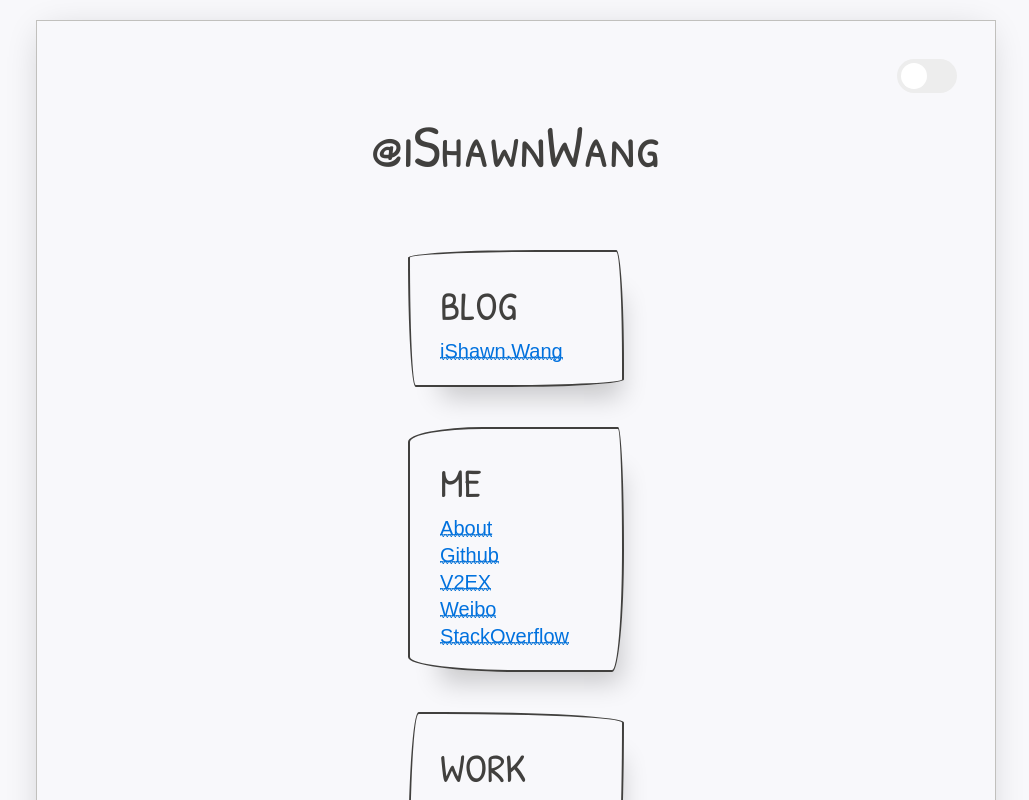
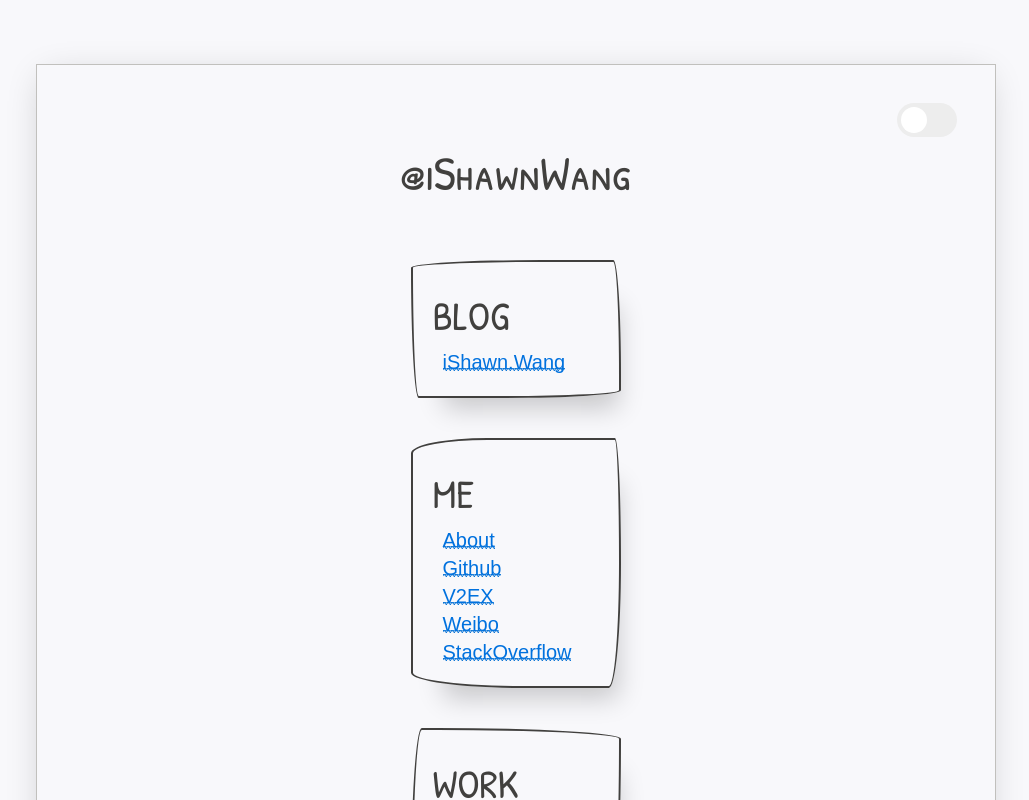
Before and after one commit to iShawnWang/iShawnWang2333, a Next.js app: page / in a window 1280 px wide. Shown: the top 800 px of the page, without its empty margins (124-1153 px from the left). Built offline with nearby package versions, Linux system fonts and the light colour scheme; a web font is replaced by a local one.

Commit message:
chore: media query

```diff
--- a/components/Card.tsx
+++ b/components/Card.tsx
@@ -3,7 +3,7 @@
 import Link from 'next/link'
 
 const ALink = ({ link }) => (
-  <div style={{ padding: '0.1em 0.5em' }}>
+  <div style={{ padding: '0.1rem 0.5rem' }}>
     <Link href={{ pathname: link.href }}>
       <a>{link.title}</a>
     </Link>
@@ -15,7 +15,7 @@
   return (
     <div
       className={cx('section border shadow', borderStyle)}
-      style={{ padding: '1em' }}
+      style={{ padding: '1rem' }}
     >
       <h3 className="padding-small">{card.title}</h3>
       {card.links.map((link) => (
--- a/pages/_app.tsx
+++ b/pages/_app.tsx
@@ -1,10 +1,18 @@
 import type { AppProps } from 'next/app'
-import '../styles/global.css'
 import 'papercss/dist/paper.css'
 import 'normalize.css/normalize.css'
+import '../styles/global.scss'
+import Head from 'next/head'
 
 function MyApp({ Component, pageProps }: AppProps) {
-  return <Component {...pageProps} />
+  return (
+    <>
+      <Head>
+        <meta name="viewport" content="width=device-width, initial-scale=1.0" />
+      </Head>
+      <Component {...pageProps} />
+    </>
+  )
 }
 
 export default MyApp
--- a/styles/global.css
+++ b/styles/global.scss
@@ -54,10 +54,31 @@
 }
 
 html {
-  font-size: 56px;
+  font-size: 18px;
   color: #41403e;
   font-family: Neucha, Patrick Hand SC, PingFang SC, Helvetica Neue, Helvetica,
     Hiragino Sans GB, Arial, sans-serif;
+}
+
+/* Small devices (landscape phones, 576px and up) */
+@media (min-width: 576px) {
+  html {
+    font-size: 50px;
+  }
+}
+
+/* Medium devices (tablets, 768px and up) */
+@media (min-width: 768px) {
+  html {
+    font-size: 46px;
+  }
+}
+
+/* Large devices (desktops, 992px and up) */
+@media (min-width: 992px) {
+  html {
+    font-size: 20px;
+  }
 }
 
 body {
@@ -93,40 +114,12 @@
 }
 
 h1 {
-  font-size: 2.8em;
+  font-size: 2.8rem;
 }
 
 h2 {
-  font-size: 2.8em;
+  font-size: 2.4rem;
   display: inline-block;
-}
-
-/* Small devices (landscape phones, 576px and up) */
-@media (min-width: 576px) {
-  html {
-    font-size: 50px;
-  }
-}
-
-/* Medium devices (tablets, 768px and up) */
-@media (min-width: 768px) {
-  html {
-    font-size: 46px;
-  }
-}
-
-/* Large devices (desktops, 992px and up) */
-@media (min-width: 992px) {
-  html {
-    font-size: 16px;
-  }
-}
-
-/* Extra large devices (large desktops, 1200px and up) */
-@media (min-width: 1200px) {
-  html {
-    font-size: 16px;
-  }
 }
 
 /* 主题切换按钮 */
```
